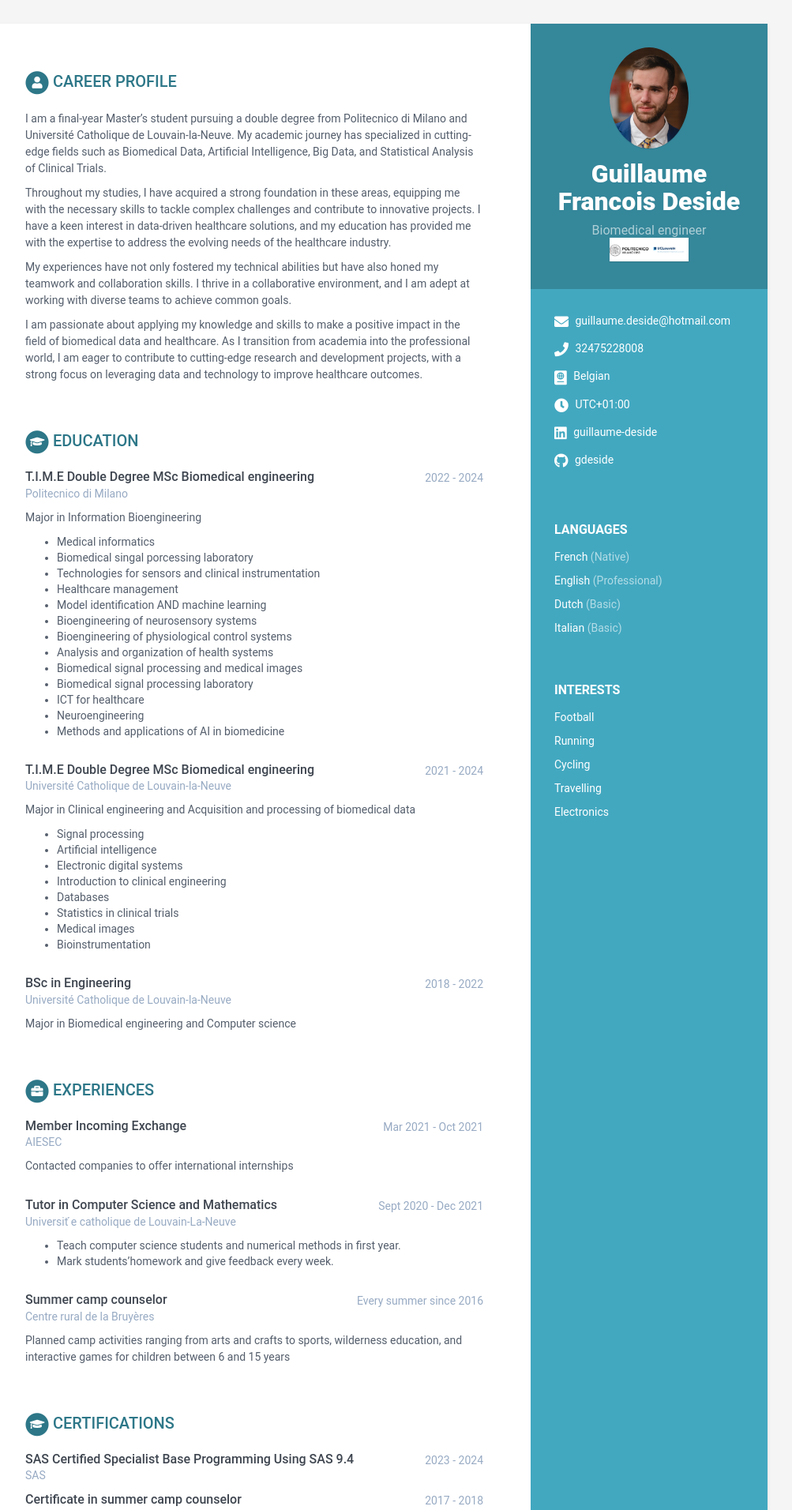
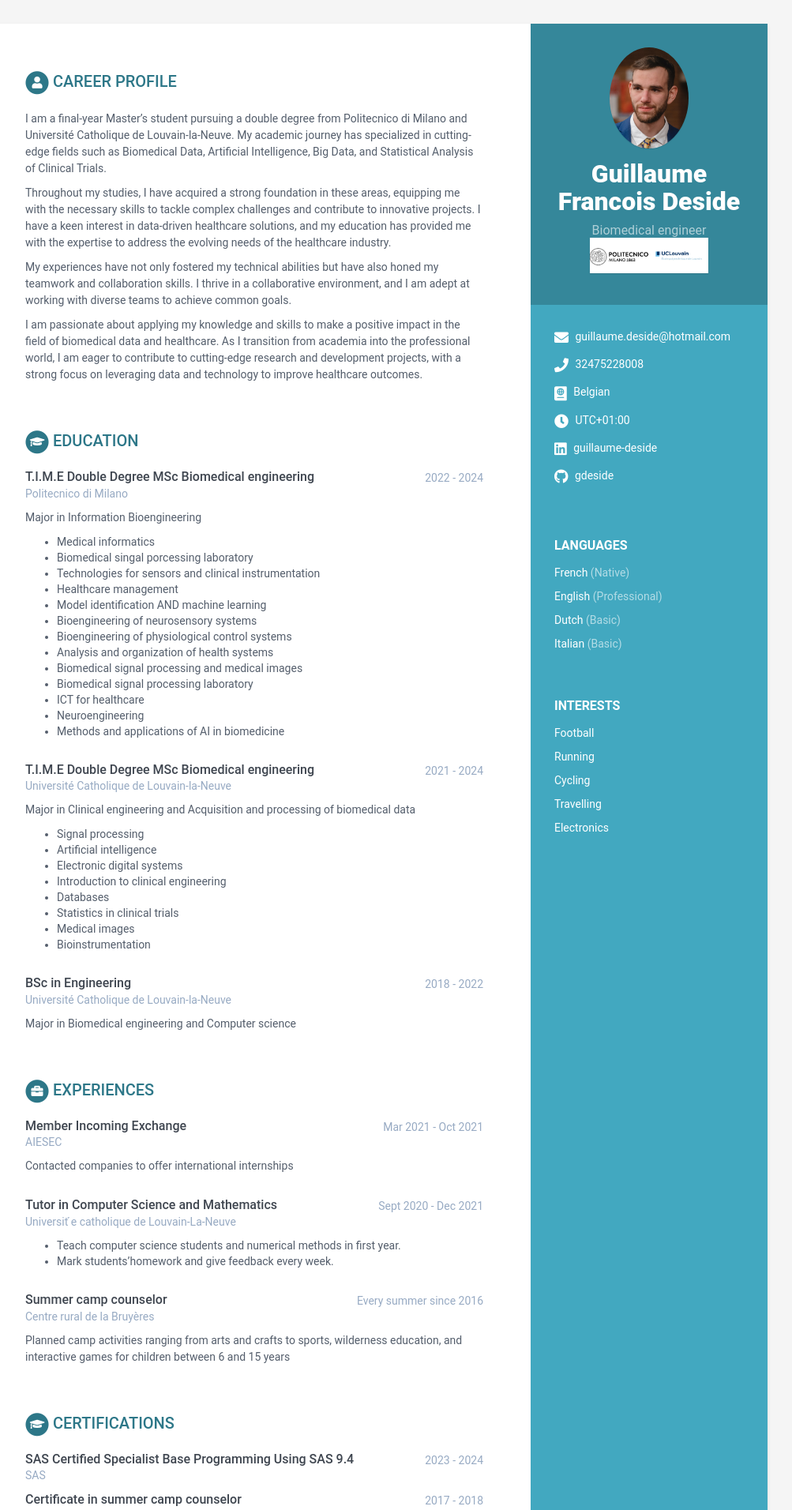
Before and after one commit to gdeside/CV, a Jekyll site: the page built from index.html, in a window 1280 px wide. Shown: the top 1912 px of the page at 79% size, without its empty margins (168-1171 px from the left). Built offline with Jekyll 4.4.1, drawn with Linux system fonts in a browser that asks for light colours.

Commit message:
try new size

```diff
--- a/_sass/_base.scss
+++ b/_sass/_base.scss
@@ -85,8 +85,8 @@ p {
   }
   .banner {
     //used for profile image
-    max-width: 100px;
-    margin-bottom: 5px;
+    max-width: 150px; /* Adjust to your preferred size */
+    margin-bottom: 10px;
     border: 0px solid #fff;
     box-shadow: 0 1px 1px rgba(0, 0, 0, 0.1);
   }
```
